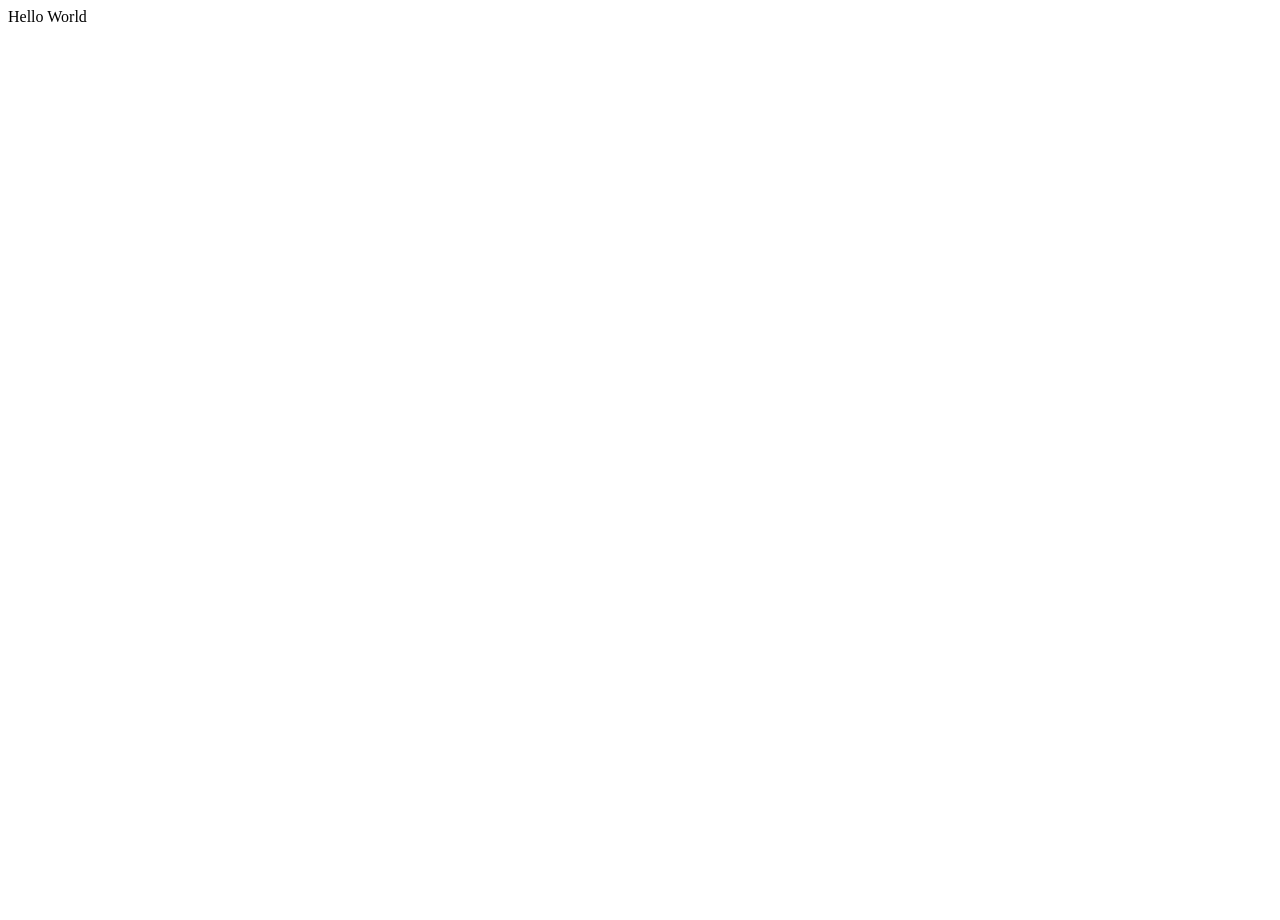
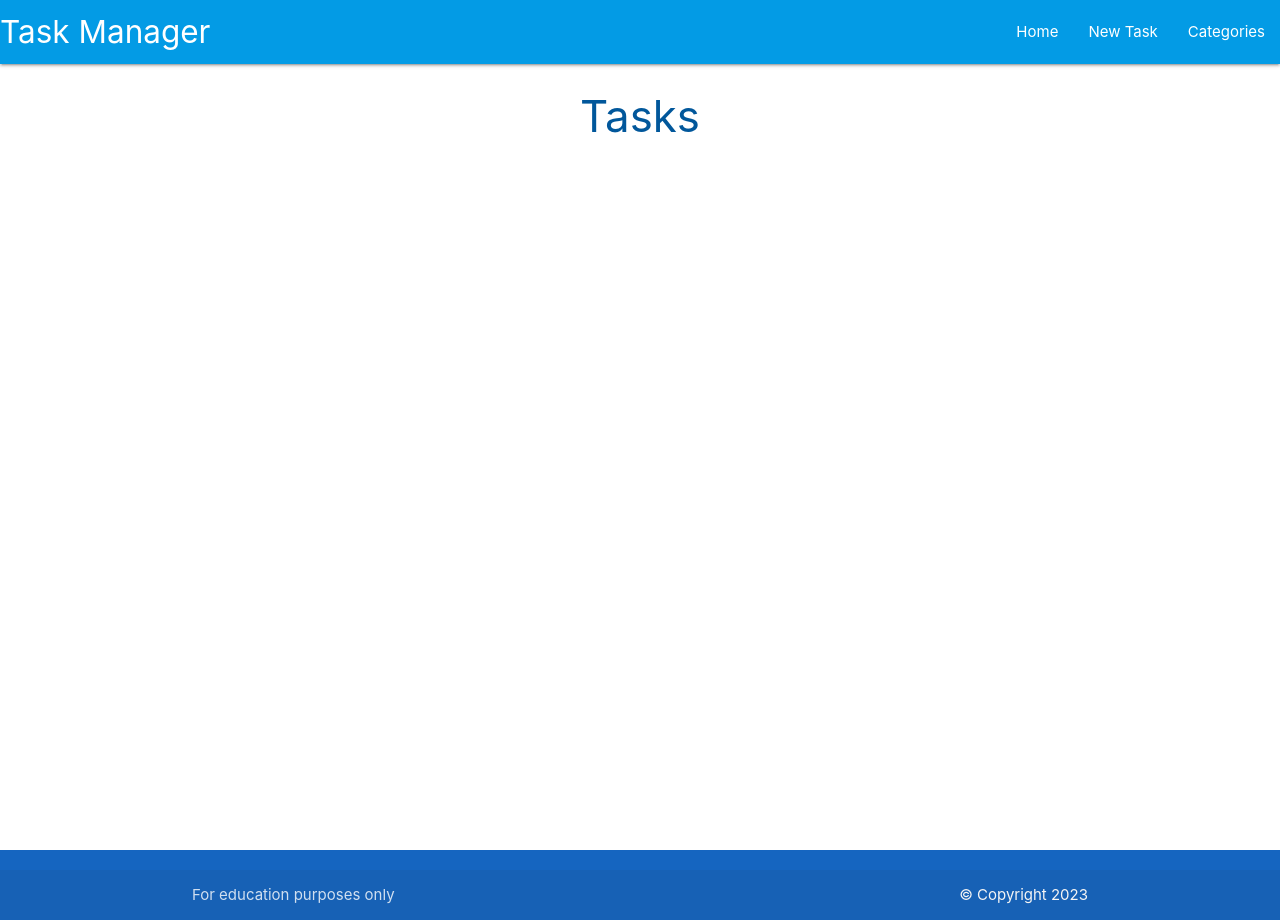
Before and after one commit to djpotts21/Task-Manager, a Flask app: page / in a window 1280 px wide. Before the commit the page is almost empty. Run offline with Flask 3, Linux system fonts and the light colour scheme.

Commit message:
Added css, js. Header, Footer and Tasks html base

```diff
--- a/taskmanager/routes.py
+++ b/taskmanager/routes.py
@@ -5,4 +5,4 @@ from taskmanager.models import Category, Task
 
 @app.route("/")
 def home():
-    return render_template("base.html")
+    return render_template("tasks.html")
--- /dev/null
+++ b/taskmanager/static/css/style.css
@@ -0,0 +1,9 @@
+body {
+    display: flex;
+    min-height: 100vh;
+    flex-direction: column;
+  }
+
+  main {
+    flex: 1 0 auto;
+  }
--- /dev/null
+++ b/taskmanager/static/js/script.js
@@ -0,0 +1,5 @@
+document.addEventListener('DOMContentLoaded', function() {
+    // sidebar initialization
+    var sidenav = document.querySelectorAll('.sidenav');
+    var instances = M.Sidenav.init(sidenav);
+  });
--- a/taskmanager/templates/base.html
+++ b/taskmanager/templates/base.html
@@ -1,19 +1,50 @@
 <!DOCTYPE html>
-<!--[if lt IE 7]>      <html class="no-js lt-ie9 lt-ie8 lt-ie7"> <![endif]-->
-<!--[if IE 7]>         <html class="no-js lt-ie9 lt-ie8"> <![endif]-->
-<!--[if IE 8]>         <html class="no-js lt-ie9"> <![endif]-->
-<!--[if gt IE 8]>      <html class="no-js"> <!--<![endif]-->
+<html lang="en">
 <html>
     <head>
         <meta charset="utf-8">
         <meta http-equiv="X-UA-Compatible" content="IE=edge">
+        <meta name="viewport" content="width=device-width, initial-scale=1">
+        <link rel="stylesheet" href="https://cdnjs.cloudflare.com/ajax/libs/font-awesome/6.4.2/css/all.min.css" integrity="sha512-z3gLpd7yknf1YoNbCzqRKc4qyor8gaKU1qmn+CShxbuBusANI9QpRohGBreCFkKxLhei6S9CQXFEbbKuqLg0DA==" crossorigin="anonymous" referrerpolicy="no-referrer" />
+        <link rel="stylesheet" href="https://cdnjs.cloudflare.com/ajax/libs/materialize/1.0.0/css/materialize.min.css">
+        <link rel="stylesheet" href="{{ url_for('static', filename='css/style.css') }}" type="text/css">
         <title></title>
-        <meta name="description" content="">
-        <meta name="viewport" content="width=device-width, initial-scale=1">
-        <link rel="stylesheet" href="">
     </head>
     <body>
-        Hello World
-        <script src="" async defer></script>
+        <header>
+            <nav class="light-blue darken-1">
+                <div class="nav-wrapper">
+                  <a href="#!" class="brand-logo">Task Manager</a>
+                  <a href="#" data-target="mobile-demo" class="sidenav-trigger"><i class="fas fa-bars"></i></a>
+                  <ul class="right hide-on-med-and-down">
+                    <li><a href="{{ url_for('home') }}">Home</a></li>
+                    <li><a href="#">New Task</a></li>
+                    <li><a href="#">Categories</a></li>
+                  </ul>
+                </div>
+              </nav>
+
+              <ul class="sidenav" id="mobile-demo">
+                <li><a href="{{ url_for('home') }}">Home</a></li>
+                <li><a href="#">New Task</a></li>
+                <li><a href="#">Categories</a></li>
+              </ul>
+        </header>
+
+        <main class="container">
+            {% block content %}
+            {% endblock %}
+        </main>
+
+        <footer class="page-footer blue darken-3">
+            <div class="footer-copyright">
+              <div class="container">
+              For education purposes only
+              <a class="grey-text text-lighten-4 right" href="#!">&copy; Copyright 2023</a>
+              </div>
+            </div>
+          </footer>
+        <script src="https://cdnjs.cloudflare.com/ajax/libs/materialize/1.0.0/js/materialize.min.js"></script>
+        <script src="{{ url_for('static', filename='js/script.js')}}"></script>
     </body>
 </html>
--- /dev/null
+++ b/taskmanager/templates/tasks.html
@@ -0,0 +1,4 @@
+{% extends "base.html" %}
+{% block content%}
+<h3 class="light-blue-text text-darken-4 center-align">Tasks</h3>
+{% endblock %}
```
